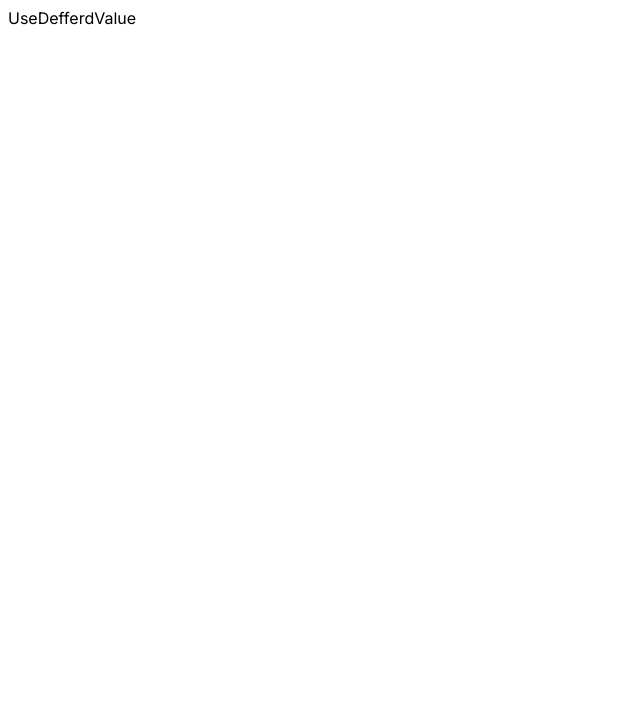
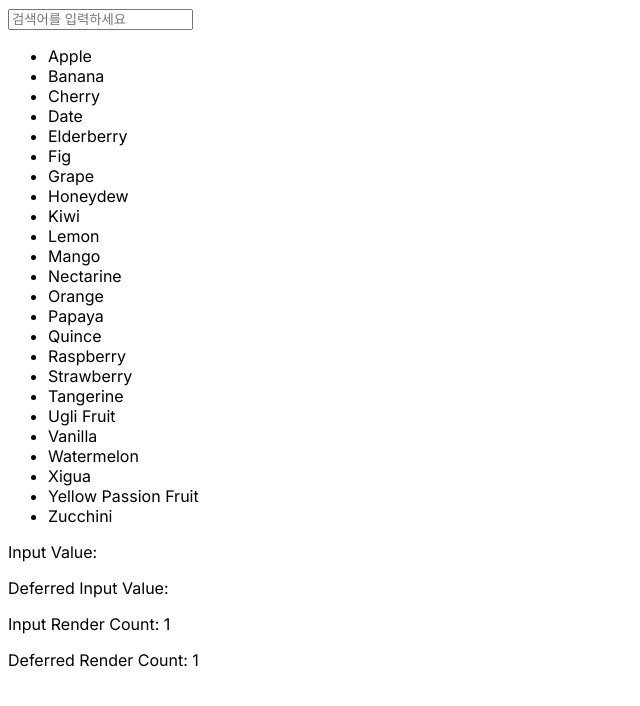
Before and after one commit to AppleTrick/reacthooks, a Next.js app: page /useDefferdValueEx in a window 1280 px wide. Shown: the top 706 px of the page, without its empty margins (0-640 px from the left). Built offline with nearby package versions, Linux system fonts and the light colour scheme.

Commit message:
useDefferdValue 알아보기

```diff
--- /dev/null
+++ b/src/app/(11.useDefferdValue)/useDefferdValueEx/ResultsList.tsx
@@ -0,0 +1,19 @@
+type ResultsListProps = {
+  results: string[];
+};
+
+const ResultsList: React.FC<ResultsListProps> = ({ results }) => {
+  if (results.length === 0) {
+    return <p>No results found.</p>;
+  }
+
+  return (
+    <ul>
+      {results.map((result, index) => (
+        <li key={index}>{result}</li>
+      ))}
+    </ul>
+  );
+};
+
+export default ResultsList;
--- a/src/app/(11.useDefferdValue)/useDefferdValueEx/page.tsx
+++ b/src/app/(11.useDefferdValue)/useDefferdValueEx/page.tsx
@@ -1,7 +1,74 @@
 'use client';
 
+import { useDeferredValue, useEffect, useState } from 'react';
+import ResultsList from './ResultsList';
+
 const UseDefferdValue = () => {
-  return <div>UseDefferdValue</div>;
+  const [input, setInput] = useState('');
+  const deferredInput = useDeferredValue(input);
+
+  const [inputRenderCount, setInputRenderCount] = useState(0);
+  const [deferredRenderCount, setDeferredRenderCount] = useState(0);
+
+  useEffect(() => {
+    setInputRenderCount((prev) => prev + 1);
+  }, [input]);
+
+  useEffect(() => {
+    setDeferredRenderCount((prev) => prev + 1);
+  }, [deferredInput]);
+
+  const results = performHeavyComputation(deferredInput);
+
+  return (
+    <div>
+      <input type="text" value={input} onChange={(e) => setInput(e.target.value)} placeholder="검색어를 입력하세요" />
+      <ResultsList results={results} />
+      <div>
+        <p>Input Value: {input}</p>
+        <p>Deferred Input Value: {deferredInput}</p>
+        <p>Input Render Count: {inputRenderCount}</p>
+        <p>Deferred Render Count: {deferredRenderCount}</p>
+      </div>
+    </div>
+  );
 };
 
 export default UseDefferdValue;
+
+const performHeavyComputation = (query: string) => {
+  // 가정: 아주 큰 데이터셋이 있다고 가정
+
+  let result = '';
+  for (let i = 0; i < 1000000; i++) {
+    result = query.split('').reverse().join(''); // 단순한 무거운 작업
+  }
+  const largeDataset = [
+    'Apple',
+    'Banana',
+    'Cherry',
+    'Date',
+    'Elderberry',
+    'Fig',
+    'Grape',
+    'Honeydew',
+    'Kiwi',
+    'Lemon',
+    'Mango',
+    'Nectarine',
+    'Orange',
+    'Papaya',
+    'Quince',
+    'Raspberry',
+    'Strawberry',
+    'Tangerine',
+    'Ugli Fruit',
+    'Vanilla',
+    'Watermelon',
+    'Xigua',
+    'Yellow Passion Fruit',
+    'Zucchini',
+  ];
+
+  return largeDataset.filter((item) => item.toLowerCase().includes(query.toLowerCase()));
+};
```
